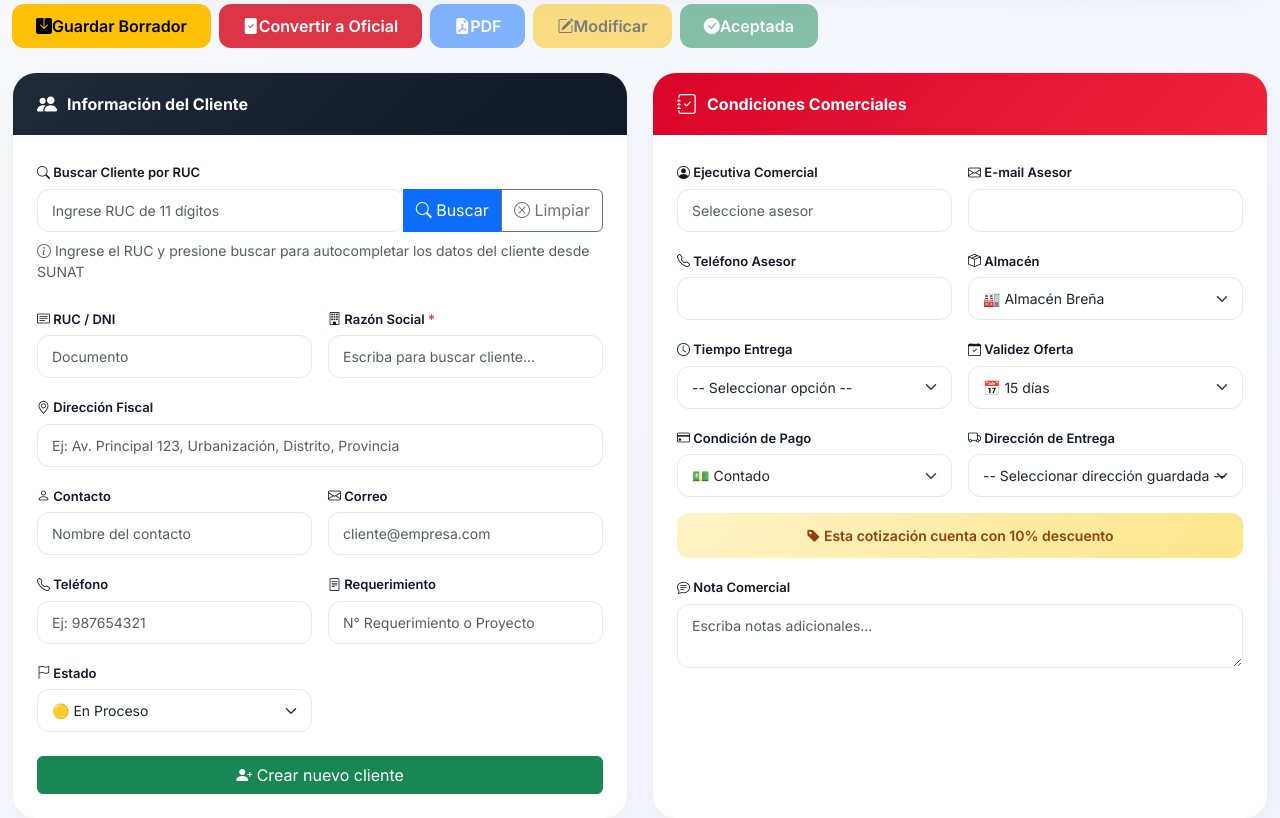
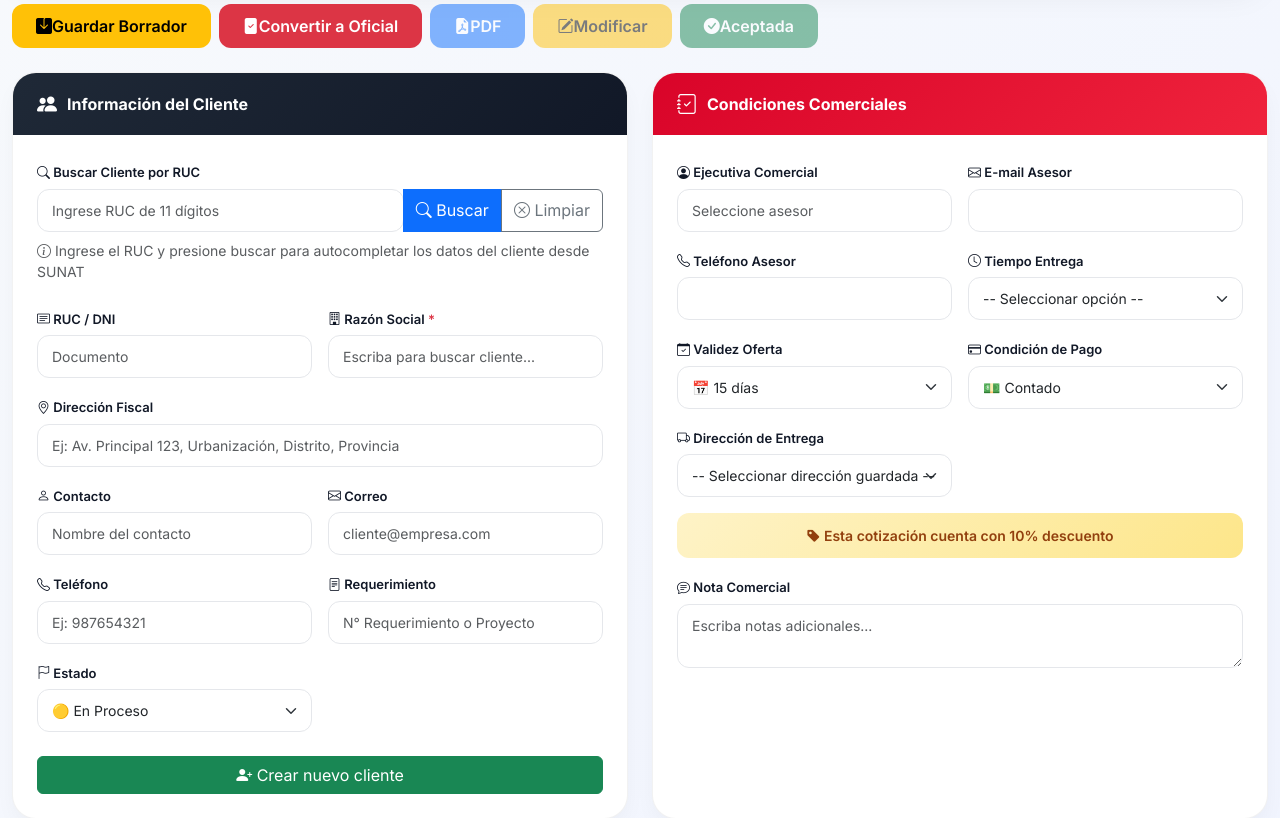
Before and after one commit to martinrims360/ERP_KCF, a Flask app: page /crear_cotizacion in a window 1280 px wide. Shown: the part 397-1215 px from the top of the page. Run offline with Flask 3, Linux system fonts and the light colour scheme; the visitor is signed in with stand-in values (Sample User, id 1); data that the repository does not hold is empty; some libraries are stand-ins or nearby versions.

Commit message:
cotizacion23

```diff
--- a/templates/cotizacion_oc/crear_cotizacion.html
+++ b/templates/cotizacion_oc/crear_cotizacion.html
@@ -640,13 +640,6 @@
                                 <input type="text" class="form-control custom-input" id="telefono_contacto_user" readonly>
                             </div>
                             <div class="col-md-6">
-                                <label class="form-label"><i class="bi bi-box-seam"></i> Almacén</label>
-                                <select class="form-select custom-input" id="almacen">
-                                    <option>🏭 Almacén Breña</option>
-                                    <option>🏢 Almacén SMP</option>
-                                </select>
-                            </div>
-                            <div class="col-md-6">
                                 <label class="form-label"><i class="bi bi-clock"></i> Tiempo Entrega</label>
                                 <div class="tiempo-entrega-wrapper">
                                     <select class="form-select custom-input" id="tiempo_entrega_select">
```
